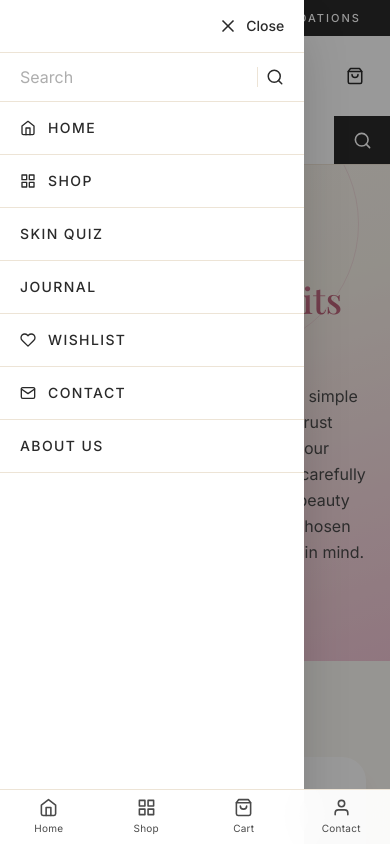
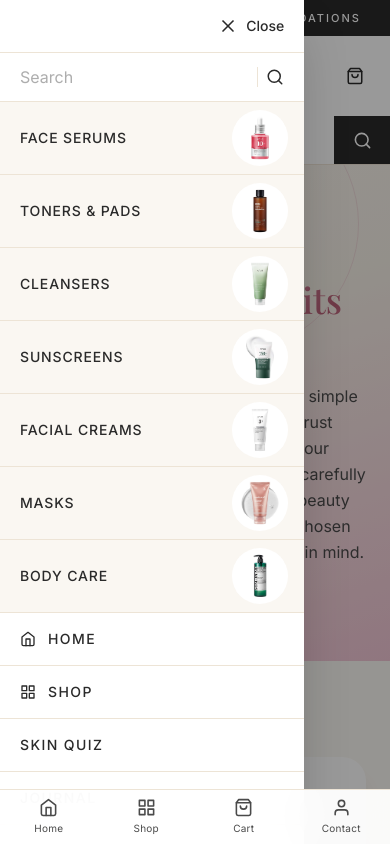
Before and after one commit to PrinceAmoakoBannerman/Rumi-frontend, a React (Vite) app: page /about in a window 390 px wide. Both pictures are taken after a click on the button 36 px from the left and 76 px from the top of the page. Shown: the top 844 px of the page. Built offline with nearby package versions, Linux system fonts and the light colour scheme; the HTML template or start-up script is replaced by a standard one; a web font is replaced by a local one.

Commit message:
Add category browsing and live search to the mobile drawer

```diff
--- a/src/components/Navbar.tsx
+++ b/src/components/Navbar.tsx
@@ -1,9 +1,10 @@
-import { useState, useEffect } from 'react'
+import { useState, useEffect, useMemo } from 'react'
 import { Link, useNavigate } from 'react-router-dom'
 import { motion, AnimatePresence } from 'framer-motion'
 import { FiUser, FiHeart, FiShoppingBag, FiMenu, FiX, FiHome, FiGrid, FiSearch, FiMail } from 'react-icons/fi'
 import { useApp } from '../contexts/AppContext'
-import { formatPrice } from '../lib/currency'
+import { formatPrice, formatProductPrice, PLACEHOLDER_IMAGE } from '../lib/currency'
+import { searchProducts, categoryTiles } from '../lib/search'
 import logo from '../assets/logo.png'
 
 const navLinks = [
@@ -40,11 +41,19 @@ export default function Navbar() {
     return () => { document.body.style.overflow = '' }
   }, [mobileOpen])
 
+  // Same live suggestions as the search row under the navbar, so the drawer
+  // answers as you type instead of only on submit.
+  const drawerSuggestions = useMemo(() => searchProducts(searchQuery, 5), [searchQuery])
+
+  const closeAndGo = (to: string) => {
+    setMobileOpen(false)
+    navigate(to)
+  }
+
   const handleDrawerSearch = (e: React.FormEvent) => {
     e.preventDefault()
     const q = searchQuery.trim()
-    setMobileOpen(false)
-    navigate(q ? `/products?q=${encodeURIComponent(q)}` : '/products')
+    closeAndGo(q ? `/products?q=${encodeURIComponent(q)}` : '/products')
   }
 
   // The logo artwork has a solid white background, so the bar stays white in
@@ -190,6 +199,74 @@ export default function Navbar() {
                 </button>
               </form>
 
+              <div className="flex-1 overflow-y-auto overscroll-contain">
+                {/* Live matches, shown as soon as the query is worth searching */}
+                {searchQuery.trim().length >= 2 && (
+                  <div className="border-b-4 border-[#F5EFE6]">
+                    {drawerSuggestions.length === 0 ? (
+                      <p className="px-5 py-4 text-sm text-[#4A4A4A]/70">
+                        Nothing matches &ldquo;{searchQuery.trim()}&rdquo;.
+                      </p>
+                    ) : (
+                      <>
+                        {drawerSuggestions.map(p => (
+                          <button
+                            key={p.id}
+                            type="button"
+                            onClick={() => closeAndGo(`/products/${p.id}`)}
+                            className="w-full flex items-center gap-3 px-5 py-2.5 border-b border-[#EDE4D6] text-left active:bg-[#D3839E]/10 transition-colors"
+                          >
+                            <img
+                              src={p.image}
+                              alt=""
+                              loading="lazy"
+                              onError={e => { (e.currentTarget as HTMLImageElement).src = PLACEHOLDER_IMAGE }}
+                              className="w-10 h-10 shrink-0 rounded-lg bg-white object-contain"
+                            />
+                            <span className="min-w-0 flex-1">
+                              <span className="block text-sm text-[#2A2A2A] truncate">{p.name}</span>
+                              <span className="block text-xs text-[#4A4A4A]/60">{formatProductPrice(p.price)}</span>
+                            </span>
+                          </button>
+                        ))}
+                        <button
+                          type="button"
+                          onClick={handleDrawerSearch}
+                          className="w-full text-left px-5 py-3 text-xs tracking-[0.15em] uppercase font-medium text-[#D3839E] active:bg-[#D3839E]/10"
+                        >
+                          See all results
+                        </button>
+                      </>
+                    )}
+                  </div>
+                )}
+
+                {/* Browse by category — each tile carries a real product shot
+                    from inside that category and opens it pre-filtered. */}
+                <nav className="flex flex-col">
+                  {categoryTiles.map(tile => (
+                    <Link
+                      key={tile.category}
+                      to={`/products?category=${encodeURIComponent(tile.category)}`}
+                      onClick={() => setMobileOpen(false)}
+                      className="flex items-center justify-between gap-3 pl-5 pr-4 py-2 border-b border-[#EDE4D6] bg-[#FAF7F2] active:bg-[#D3839E]/10 transition-colors"
+                    >
+                      <span className="text-sm tracking-[0.06em] uppercase font-medium text-[#2A2A2A]">
+                        {tile.label}
+                      </span>
+                      <span className="w-14 h-14 shrink-0 rounded-full bg-white overflow-hidden flex items-center justify-center">
+                        <img
+                          src={tile.image}
+                          alt=""
+                          aria-hidden="true"
+                          loading="lazy"
+                          className="w-full h-full object-contain p-1"
+                        />
+                      </span>
+                    </Link>
+                  ))}
+                </nav>
+
                 <nav className="flex flex-col">
                   {drawerLinks.map(link => (
                     <Link
@@ -203,6 +280,7 @@ export default function Navbar() {
                     </Link>
                   ))}
                 </nav>
+              </div>
             </motion.div>
           </>
         )}
--- a/src/components/SearchBar.tsx
+++ b/src/components/SearchBar.tsx
@@ -2,10 +2,8 @@ import { useEffect, useMemo, useRef, useState } from 'react'
 import { useNavigate } from 'react-router-dom'
 import { FiSearch, FiX } from 'react-icons/fi'
 import { useApp } from '../contexts/AppContext'
-import { products } from '../data/products'
+import { searchProducts } from '../lib/search'
 import { formatProductPrice, PLACEHOLDER_IMAGE } from '../lib/currency'
-
-const MAX_SUGGESTIONS = 6
 
 /** Always-visible search row, sitting directly under the navbar. */
 export default function SearchBar() {
@@ -17,23 +15,7 @@ export default function SearchBar() {
 
   const query = searchQuery.trim().toLowerCase()
 
-  const suggestions = useMemo(() => {
-    if (query.length < 2) return []
-    // Rank name matches above brand and category ones, so typing a product
-    // name does not get buried under everything else by the same brand.
-    const scored = products
-      .map(p => {
-        const name = p.name.toLowerCase()
-        if (name.startsWith(query)) return { p, score: 0 }
-        if (name.includes(query)) return { p, score: 1 }
-        if (p.brand.toLowerCase().includes(query)) return { p, score: 2 }
-        if (p.category.toLowerCase().includes(query)) return { p, score: 3 }
-        return null
-      })
-      .filter(r => r !== null)
-    scored.sort((a, b) => a.score - b.score)
-    return scored.slice(0, MAX_SUGGESTIONS).map(r => r.p)
-  }, [query])
+  const suggestions = useMemo(() => searchProducts(query), [query])
 
   // Reset the highlight whenever the list itself changes.
   useEffect(() => { setActive(-1) }, [query])
--- /dev/null
+++ b/src/lib/search.ts
@@ -0,0 +1,61 @@
+import { products, categories } from '../data/products'
+import type { Product } from '../contexts/AppContext'
+
+/**
+ * Shared product search, used by both the search row under the navbar and the
+ * one inside the mobile drawer, so they always behave the same way.
+ *
+ * Name matches rank above brand and category ones, so typing a product name
+ * does not get buried under everything else by the same brand.
+ */
+export function searchProducts(query: string, limit = 6): Product[] {
+  const q = query.trim().toLowerCase()
+  if (q.length < 2) return []
+
+  const scored = products
+    .map(p => {
+      const name = p.name.toLowerCase()
+      if (name.startsWith(q)) return { p, score: 0 }
+      if (name.includes(q)) return { p, score: 1 }
+      if (p.brand.toLowerCase().includes(q)) return { p, score: 2 }
+      if (p.category.toLowerCase().includes(q)) return { p, score: 3 }
+      return null
+    })
+    .filter(r => r !== null)
+
+  scored.sort((a, b) => a.score - b.score)
+  return scored.slice(0, limit).map(r => r.p)
+}
+
+export interface CategoryTile {
+  /** Matches the `category` field on a product, and the ?category= URL param. */
+  category: string
+  /** What the shopper reads — plainer than the internal category name. */
+  label: string
+  /** A real product shot from that category, used as the thumbnail. */
+  image: string
+}
+
+/** Friendlier wording for the browse list; anything unlisted keeps its own name. */
+const tileLabels: Record<string, string> = {
+  Serums: 'Face Serums',
+  Toners: 'Toners & Pads',
+  Cleansers: 'Cleansers',
+  Sunscreens: 'Sunscreens',
+  Moisturizers: 'Facial Creams',
+  Masks: 'Masks',
+  Body: 'Body Care',
+}
+
+/**
+ * One tile per category that actually has stock, each illustrated with a real
+ * product shot from inside it. Derived from the catalogue so a new category —
+ * or a product photo swap — carries through without touching the navbar.
+ */
+export const categoryTiles: CategoryTile[] = categories
+  .filter(c => c !== 'All')
+  .map(category => {
+    const first = products.find(p => p.category === category && p.image)
+    return first ? { category, label: tileLabels[category] ?? category, image: first.image } : null
+  })
+  .filter(t => t !== null)
```
Lines whose indentation alone changed are shown as unchanged.
